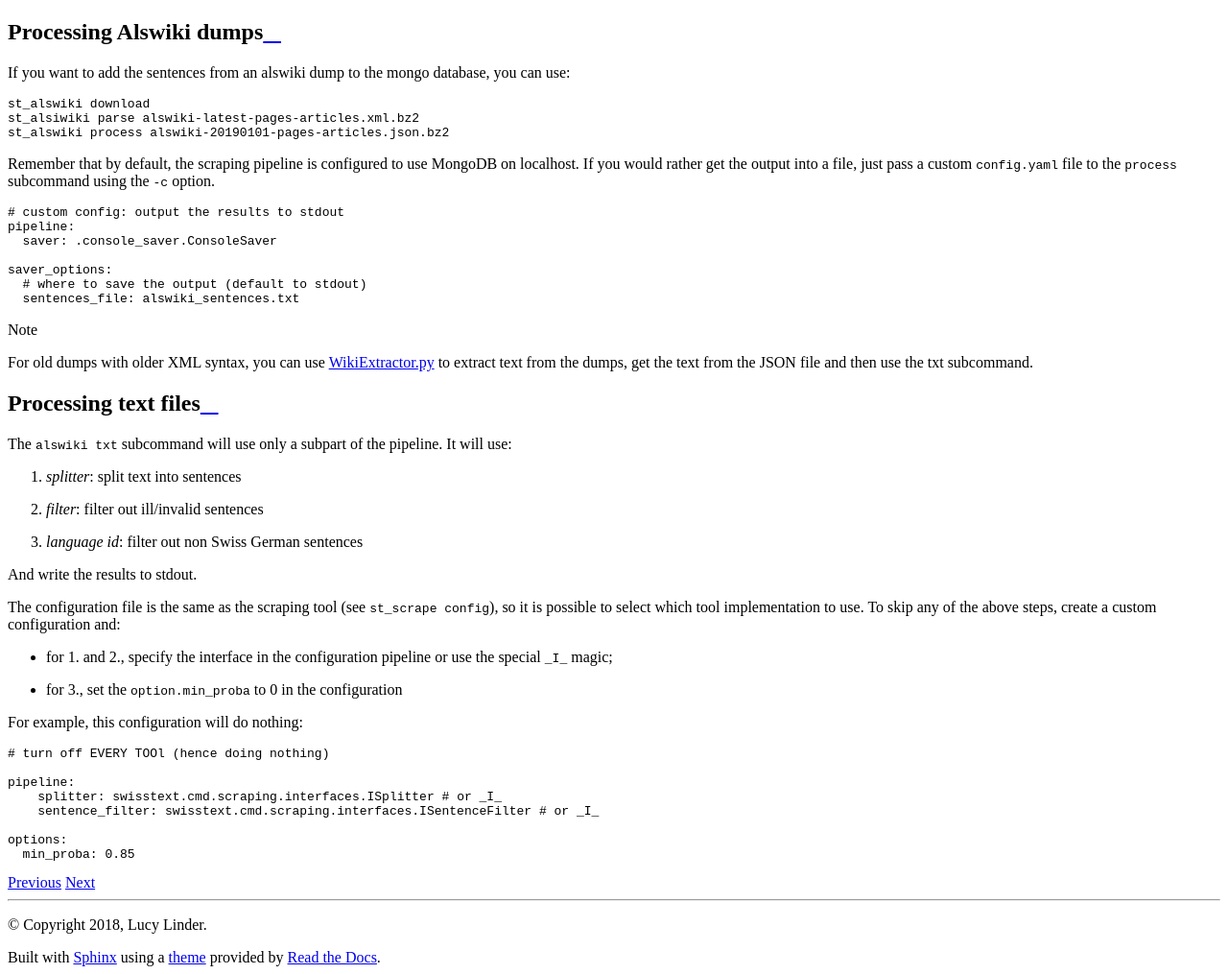
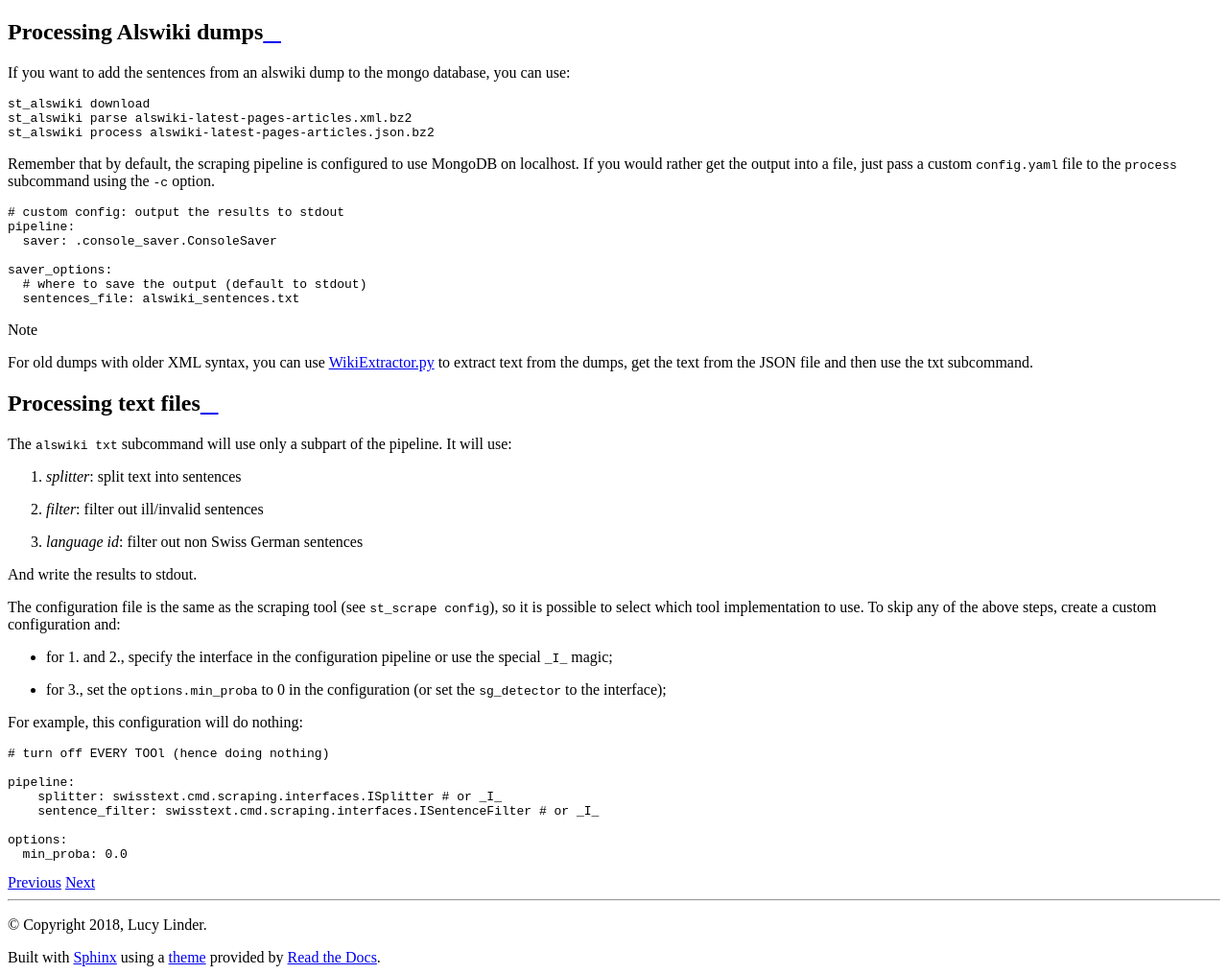
Before and after one commit to derlin/swisstext, a Sphinx documentation site: the page built from docs/api/alswiki/package.rst, in a window 1280 px wide and 1400 px high, scrolled down 1287 px. Shown: the part 385-1400 px from the top of the window at 96% size. Built offline with Sphinx 7.4.7 and the Read the Docs theme 2.0.0, drawn with Linux system fonts in a browser that asks for light colours.

Commit message:
little fixes here and there

```diff
--- a/docs/api/alswiki/package.rst
+++ b/docs/api/alswiki/package.rst
@@ -22,8 +22,8 @@ If you want to add the sentences from an alswiki dump to the mongo database, you
 .. code-block:: bash
 
     st_alswiki download
-    st_alsiwiki parse alswiki-latest-pages-articles.xml.bz2
-    st_alswiki process alswiki-20190101-pages-articles.json.bz2
+    st_alswiki parse alswiki-latest-pages-articles.xml.bz2
+    st_alswiki process alswiki-latest-pages-articles.json.bz2
 
 Remember that by default, the scraping pipeline is configured to use MongoDB on localhost.
 If you would rather get the output into a file, just pass a custom ``config.yaml`` file to
@@ -60,7 +60,7 @@ so it is possible to select which tool implementation to use.
 To skip any of the above steps, create a custom configuration and:
 
 * for 1. and 2., specify the interface in the configuration pipeline or use the special ``_I_`` magic;
-* for 3., set the ``option.min_proba`` to 0 in the configuration
+* for 3., set the ``options.min_proba`` to 0 in the configuration (or set the ``sg_detector`` to the interface);
 
 For example, this configuration will do nothing:
 
@@ -73,4 +73,4 @@ For example, this configuration will do nothing:
         sentence_filter: swisstext.cmd.scraping.interfaces.ISentenceFilter # or _I_
 
     options:
-      min_proba: 0.85
+      min_proba: 0.0
```
Also changed, not shown: 2 other files.
